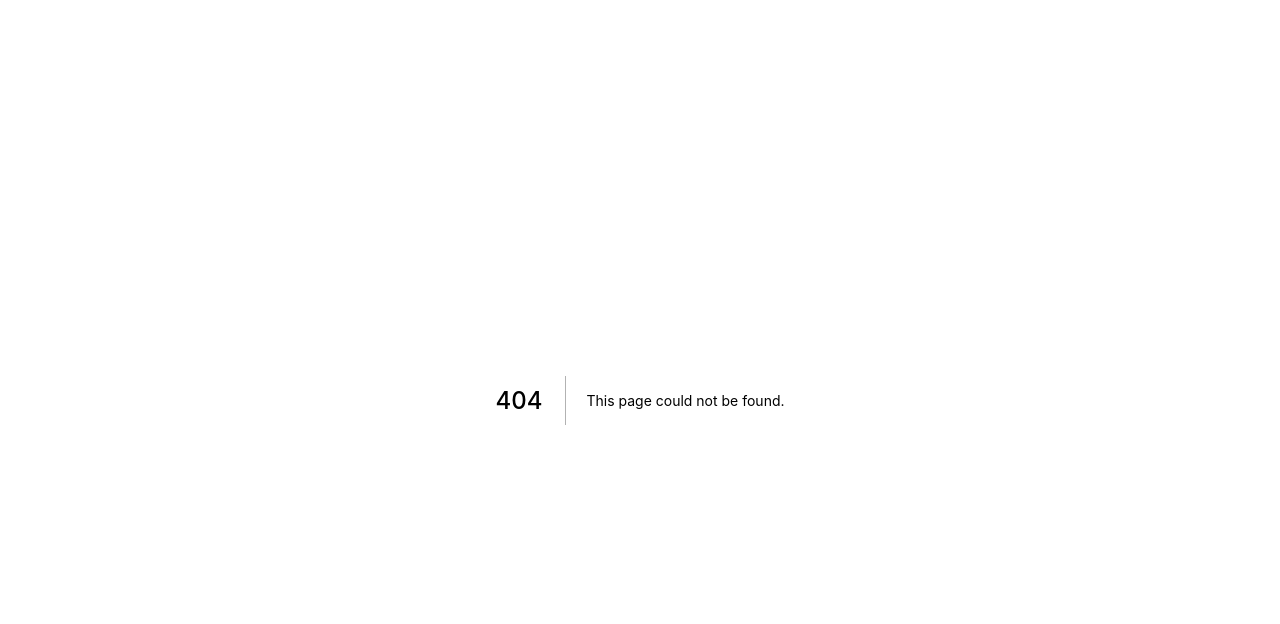
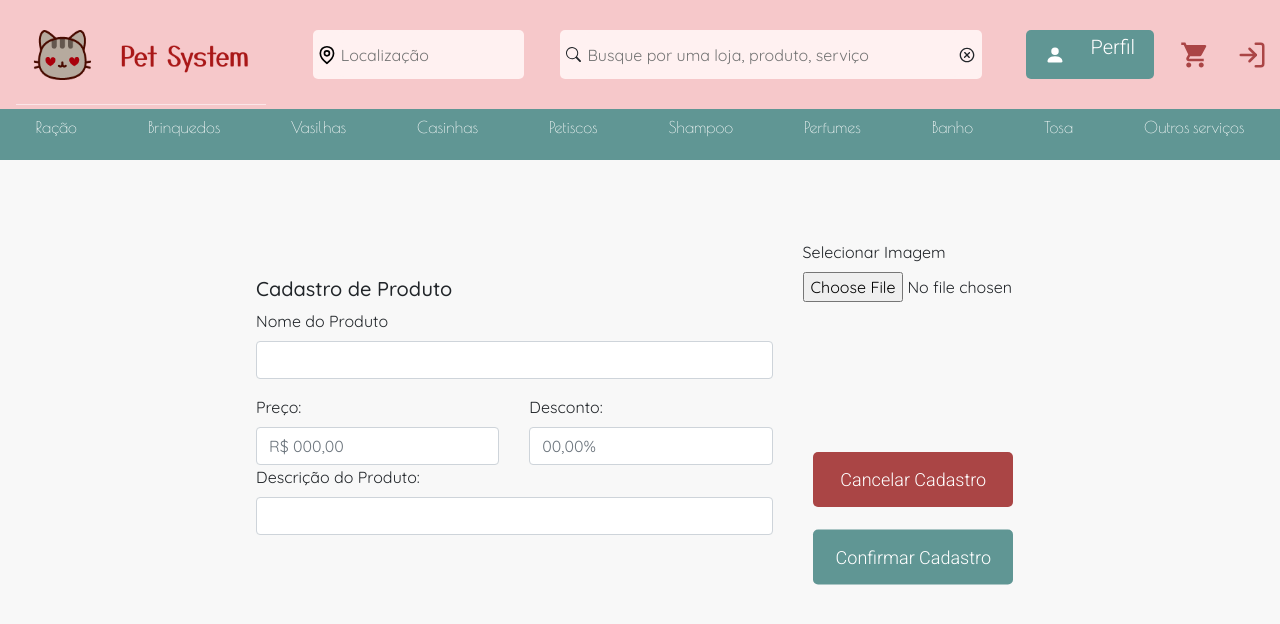
Before and after one commit to cpejr/pet-system-editable, a Next.js app: page /TestAddProducts in a window 1280 px wide. Before the commit this address had no page. Shown: the top 624 px of the page. Built offline with nearby package versions, Linux system fonts and the light colour scheme.

Commit message:
Fix: Componente AddProduct

```diff
--- a/package.json
+++ b/package.json
@@ -7,11 +7,12 @@
     "start": "next start"
   },
   "dependencies": {
-    "axios": "^0.21.1",
     "@date-io/date-fns": "1.x",
     "@material-ui/core": "^4.11.3",
     "@material-ui/pickers": "^3.3.10",
+    "axios": "^0.21.1",
     "bootstrap": "^4.6.0",
+    "bootstrap-styled": "^2.7.2",
     "date-fns": "^2.20.3",
     "firebase": "^8.3.2",
     "jsonwebtoken": "^8.5.1",
@@ -20,6 +21,7 @@
     "react": "^16.8.0",
     "react-bootstrap": "^1.5.2",
     "react-dom": "^16.8.0",
+    "react-icons": "^4.2.0",
     "react-is": "^16.8.0",
     "sqlite3": "^5.0.2",
     "styled-components": "^5.0.0"
--- /dev/null
+++ b/pages/TestAddProducts/index.js
@@ -0,0 +1,14 @@
+import React from "react";
+import Header from '../../src/components/Header';
+import AddProducts from '../../src/components/AddProducts';
+import styled from 'styled-components';
+
+const TestAddProducts = () => (
+
+  <div>
+      <Header />
+      <AddProducts />
+  </div>
+
+);
+export default TestAddProducts;
--- a/src/components/AddProducts/index.js
+++ b/src/components/AddProducts/index.js
@@ -1,19 +1,139 @@
-import React,{useState} from "react";
-import Head from 'next/head'
-import { Form, FormControl, Button, FormLabel, FormGroup } from 'react-bootstrap'
+import React, { useState } from 'react';
+import {
+  FormControl, FormLabel, FormFile, FormGroup, Row, Col,
+} from 'react-bootstrap';
 import styled from 'styled-components';
+import 'bootstrap/dist/css/bootstrap.min.css';
 
+const Styles = styled.div`
+width: 100%;
+display: flex;
+align-items:center;
+justify-content: center;
 
+`;
 
-<Form>
-<Form.Group controlId="exampleForm.ControlTextarea1">
-    <Form.Label>Example textarea</Form.Label>
-    <Form.Control as="textarea" rows={3} />
-  </Form.Group>
-</Form>
+const FormContainer = styled.div`
+display:flex;
+align-items: center;
+justify-content: center;
+width: 60%;
+flex-direction: row;
 
+`;
+FormContainer.Col1 = styled.div`
+display: flex;
+width: 70%;
+flex-direction: column;
+`;
+FormContainer.Col2 = styled.div`
+display: flex;
+align-items: center;
+justify-content: center;
+width: 30%;
+flex-direction: column;
+margin-left:30px;
+`;
 
+const Button = styled.button`
+    display:flex;
+    margin-top: 50px;
+    height: 55px;
+    width: 200px;
+    font-family: Roboto;
+    font-size: 18px;
+    font-weight: 300;
+    background-color: ${({ theme }) => theme.colors.mediumGreen};
+    color: white;
+    border: 0;
+    border-radius: 5px;
+    align-items: center;
+    text-align: center;
+    transform: translate(0%,-50%);
+    justify-content: center;
+    text-align: center;
+`;
+Button.cancell = styled.button`
+    display:flex;
+    align-items: center;
+    flex-direction:row;
+    margin-top: 150px;
+    height: 55px;
+    width: 200px;
+    font-family: Roboto;
+    font-size: 18px;
+    font-weight: 300;
+    background-color: ${({ theme }) => theme.colors.mediumRed};
+    color: white;
+    border: 0;
+    border-radius: 5px;
+    justify-content: center;
+`;
 
+const File = styled.div`
+display:flex;
+flex-direction:row;
+justify-content: center;
+margin-top:80px;
+`;
 
+const Title = styled.h1`
+font-size:20px;
+display:flex;
+align-items: center;
+margin-top: 40px;
+`;
 
-export default Add;
+export default function AddProducts() {
+  return (
+
+    <div>
+
+      <Styles>
+        <FormContainer>
+          <FormContainer.Col1>
+            <Title> Cadastro de Produto </Title>
+
+            <FormGroup>
+              <FormLabel>Nome do Produto</FormLabel>
+              <FormControl type="text" />
+            </FormGroup>
+            <Row>
+              <Col>
+                <FormLabel>Preço:</FormLabel>
+                <FormControl type="number" placeholder="R$ 000,00" />
+              </Col>
+              <Col>
+                <FormLabel>Desconto:</FormLabel>
+                <FormControl type="number" placeholder="00,00%" />
+              </Col>
+            </Row>
+
+            <FormLabel>
+              Descrição do Produto:
+            </FormLabel>
+            <FormControl type="text" />
+            <Col />
+          </FormContainer.Col1>
+          <FormContainer.Col2>
+
+            <File>
+              <FormFile id="formcheck-api-regular">
+                <FormFile.Label>Selecionar Imagem</FormFile.Label>
+                <FormFile.Input />
+              </FormFile>
+            </File>
+            <Button.cancell variant="primary" type="submit">
+              Cancelar Cadastro
+            </Button.cancell>
+
+            <Button variant="primary" type="submit">
+              Confirmar Cadastro
+            </Button>
+          </FormContainer.Col2>
+        </FormContainer>
+
+      </Styles>
+    </div>
+  );
+}
--- a/src/components/Header/index.js
+++ b/src/components/Header/index.js
@@ -1,82 +1,175 @@
 import React from 'react';
 import styled from 'styled-components';
 import Image from 'next/image';
+import { GrLocation } from 'react-icons/gr';
+import { BsSearch, BsFillPersonFill } from 'react-icons/bs';
+import { MdShoppingCart } from 'react-icons/md';
+import { FiLogIn } from 'react-icons/fi';
+import { CgCloseO } from 'react-icons/cg';
 
 Header.Wrapper = styled.div`
+    display:flex;
     width: 100%;
-    height: 16vh;
-    display: flex;
+    height: 20vh;
     flex-direction: column;
 `;
 
 Header.Top = styled.div`
     display: flex;
+    width:100%;
     align-items: center;
     justify-content: space-around;
     height: 75%;
-    background-color: #F6C8CA;
+    background-color: ${({ theme }) => theme.colors.rose};
 `;
 
 Header.Bottom = styled.div`
     display: flex;
+    width:100%;
     flex-direction: row;
     justify-content: space-around;  // space evenly
-    height: 25%;
-    background-color: #609694;
+    height: 35%;
+    background-color: ${({ theme }) => theme.colors.mediumGreen};
 `;
 
-const TextBox = styled.input`
-    margin-top: 15px;
-    height: 30px;
-    width: 400px;
+const ImageBox = styled.div`
+display:flex;
+align-items:center;
+justify-content:center;
+width:20%;
+`;
+
+const TextBox = styled.div`
+    display:flex;
+    align-items:center;
+    justify-content: space-around;
+    height: 100%;
+    width: 55%;
     border-radius: 5px;
-    border: 0.3px solid #000000;
-    background: #F2F2F2;
+`;
+
+TextBox.LocationContainer = styled.div`
+  display:flex;
+  flex-direction:row;
+  align-items:center;
+  justify-content:center;
+  height:45%;
+  width: 30%;
+  border-radius: 5px;
+  border: 0px;
+  background: #FFF1F1;
+  padding-left:0.5%;
 `;
 
 TextBox.Location = styled.input`
-  height: 40px;
-  width: 200px;
+display:flex;
+  height: 90%;
+  width: 90%;
+  margin-left:1%;
   border-radius: 5px;
   border: 0px;
+  background: #FFF1F1;
+  outline:none;
+
+`;
+
+TextBox.SearchContainer = styled.div`
+  display:flex;
+  flex-direction:row;
+  align-items:center;
+  justify-content:center;
+  width: 60%;
+  height:45%;
+  border-radius: 5px;
+  border: 0px;
+  padding-left:0.5%;
+  padding-right:0.5%;
   background: #FFF1F1;
 `;
 
 TextBox.Search = styled.input`
-  height: 40px;
-  width: 700px;
+  display:flex;
+  height: 90%;
+  width: 90%;
+  margin-left:1%;
   border-radius: 5px;
   border: 0px;
   background: #FFF1F1;
+  outline:none;
 `;
 
-const Access = styled.button`
-    height: 40px;
-    width: 150px;
+const YourSpaceContainer = styled.div`
+display:flex;
+align-items:center;
+justify-content:center;
+width:10%;
+height:100%;
+`;
+
+const YourSpace = styled.button`
+    display:flex;
+    flex-direction:row;
+    align-items:center;
+    justify-content:space-around;
+    width: 100%;
+    height:45%;
     font-family: Roboto;
     font-size: 20px;
     font-weight: 300;
-    background-color: #609694;
+    background-color: ${({ theme }) => theme.colors.mediumGreen};
     color: white;
     border: 0;
     border-radius: 5px;
+    cursor:pointer;
+`;
+
+YourSpace.Word = styled.p`
+display:flex;
+align-items:center;
+justify-content:center;
+padding-left:0%;
+font-size: 100%;
 `;
 
 const ItemBottomHeader = styled.p`
+  display:flex;
+  align-items:center;
+  justify-content:center;
   font-family: Poiret One;
-  font-size: 20px;
+  font-size: 100%;
   color: white;
-  margin: 9px;
+
+
 `;
 
 export default function Header() {
   return (
     <Header.Wrapper>
       <Header.Top>
-        <Image src="/images/LogoWeb.png" alt="" width="250" height="100" />
-        <TextBox.Location type="" placeholder="Localização" />
-        <TextBox.Search type="text" placeholder="Busque por uma loja, produto, serviço" />
-        <Access>Acessar</Access>
+        <ImageBox>
+          <Image src="/images/LogoWeb.png" alt="" width="250" height="100" />
+        </ImageBox>
+        <TextBox>
+          <TextBox.LocationContainer>
+            <GrLocation size="20" />
+            <TextBox.Location type="" placeholder="Localização" />
+          </TextBox.LocationContainer>
+          <TextBox.SearchContainer>
+            <BsSearch size="15" />
+            <TextBox.Search type="text" placeholder="Busque por uma loja, produto, serviço" />
+            <CgCloseO />
+          </TextBox.SearchContainer>
+        </TextBox>
+        <YourSpaceContainer>
+          <YourSpace>
+            <BsFillPersonFill />
+            <YourSpace.Word>
+              Perfil
+            </YourSpace.Word>
+          </YourSpace>
+        </YourSpaceContainer>
+        <MdShoppingCart size="30" color="#AA4545" />
+        <FiLogIn size="30" color="#AA4545" />
       </Header.Top>
       <Header.Bottom>
         <ItemBottomHeader>Ração</ItemBottomHeader>
```
Also changed, not shown: pages/Register/index.js (+90 -60 lines), 1 other file (tests, documents, lock files or other folders).
